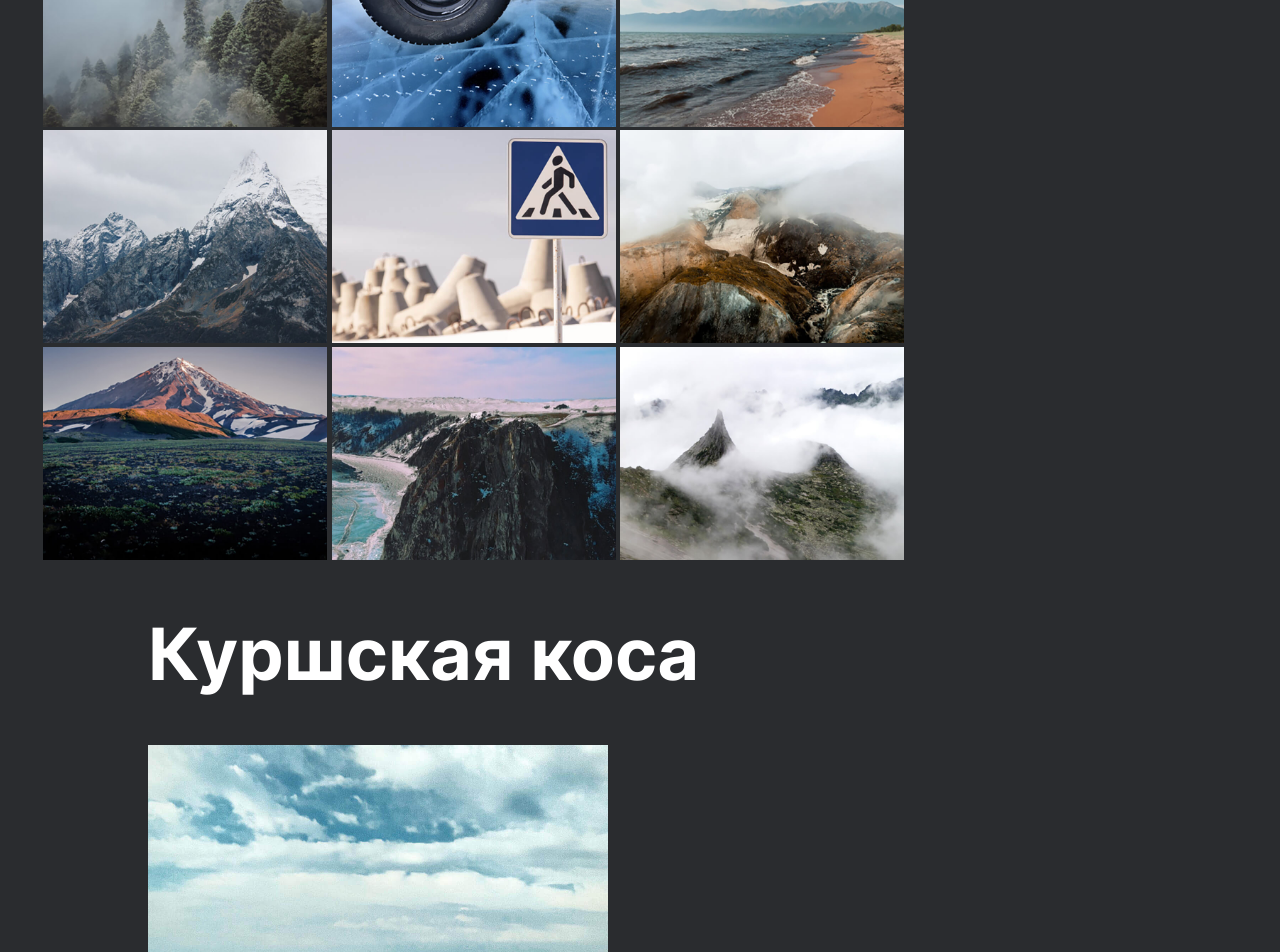
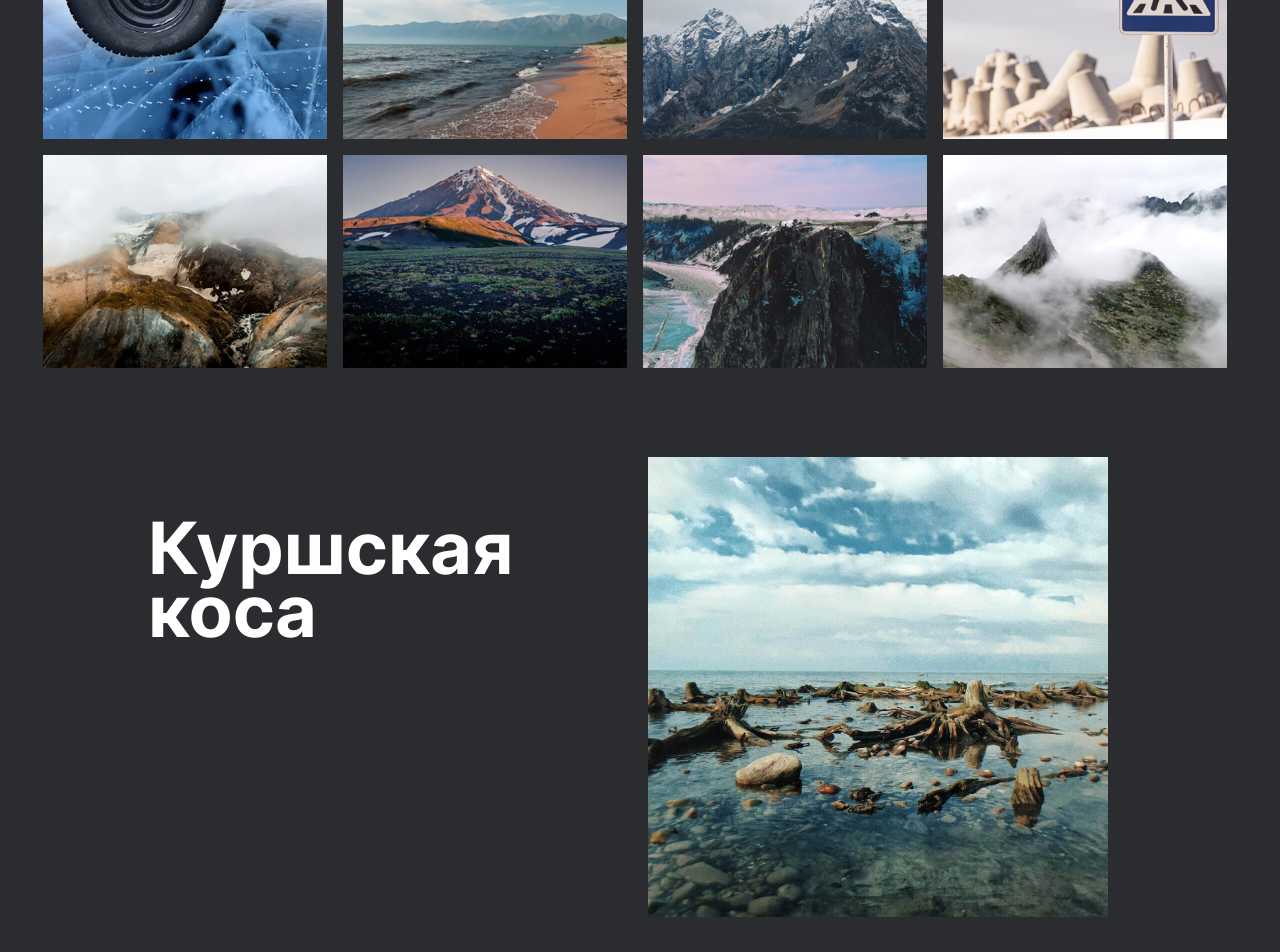
Before and after one commit to iriklhnt/russian-travel, a plain HTML site: page index.html in a window 1280 px wide. Shown: the part 2060-3012 px from the top of the page. Drawn offline with Linux system fonts and the light colour scheme; files whose address does not match are found by name.

Commit message:
photo-grid

```diff
--- a/index.html
+++ b/index.html
@@ -42,7 +42,8 @@
  </section>
 
  <section class="photo-grid">
-     <img class="photo-grid__item" src="./images/photo-grid-train.jpg">
+
+     <img class="photo-grid__item" src="./images/photo-grid-train.jpg" alt="">
      <img class="photo-grid__item" src="./images/photo-grid-atharva-tulsi.jpg">
      <img class="photo-grid__item" src="./images//photo-grid-tuman.jpg">
      <img class="photo-grid__item" src="./images/photo-grid-sochi.jpg">
--- a/style.css
+++ b/style.css
@@ -137,7 +137,7 @@ margin: 0 0 0 148px;
 
 
 .intro__text {
-margin: 0 0 33px;
+ margin: 0 0 33px;
  font-style: normal;
  font-weight: normal;
  font-size: 16px;
@@ -160,19 +160,20 @@ margin: 0 0 33px;
 }
 
 .intro__item-span {
-
 font-weight: normal;
 
 }
 
-.photo-grid{
- margin: 95px 53px 0 43px;
- padding-right: 53px;
+.photo-grid {
+ padding: 95px 53px 89px 43px;
+ max-width: 1184px;
+ display: grid;
+ gap: 16px;
+ grid-template-columns: repeat(auto-fit, minmax(284px, 1fr));
 }
 
-.photo-grid__item{
-   width: 284px;
-   height: 213px;
+.photo-grid__item {
+ max-width: 284px;
 }
 
 
@@ -185,7 +186,14 @@ font-weight: normal;
 
 
 .place {
-
+ display: grid;
+ grid-template-areas:
+ "title url"
+ "image text";
+ grid-column-gap: 40px;
+ grid-row-gap: 48px;
+ margin: 0 0 80px;
+ grid-template-columns: 460px;
 
 
 }
@@ -222,21 +230,21 @@ padding: 117px 176px 48px 40px;
 }
 
 
-.place__link{
-
-font-family: 'Inter';
+.place__link {
+text-decoration-line: underline;
 font-weight: normal;
 font-style: normal;
 font-size: 18px;
 line-height: 22px;
 text-decoration: underline;
+color: inherit;
 }
 
-.place__text{
+.place__text {
 
 }
 
-.place__paragraph{
+.place__paragraph {
     flex-direction: column;
     font-family: 'Inter';
     font-style: normal;
@@ -245,7 +253,7 @@ text-decoration: underline;
     line-height: 163%;
 }
 
-.cover{
+.cover {
 margin: 0 auto;
 max-width: 1184px;
 min-height: 740px;
@@ -260,7 +268,7 @@ justify-content: center;
 }
 
 
-.cover__overlay{
+.cover__overlay {
     display: flex;
     flex-direction: column;
     align-items: center;
@@ -280,7 +288,7 @@ justify-content: center;
   }
 
 
-.cover__title{
+.cover__title {
 padding: 0;
 margin: 0;
 max-width: 560px;
@@ -295,7 +303,7 @@ text-align: center;
 border: 1px solid red;
 }
 
-.cover__subtitle{
+.cover__subtitle {
 max-width: 360px;
 min-height: 66px;
 font-family: 'Inter';
```
